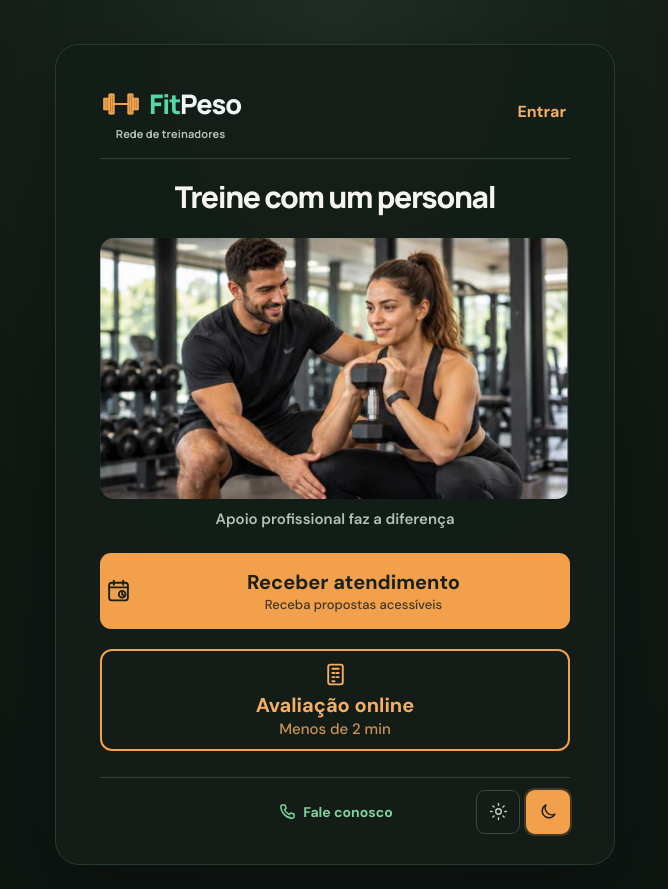
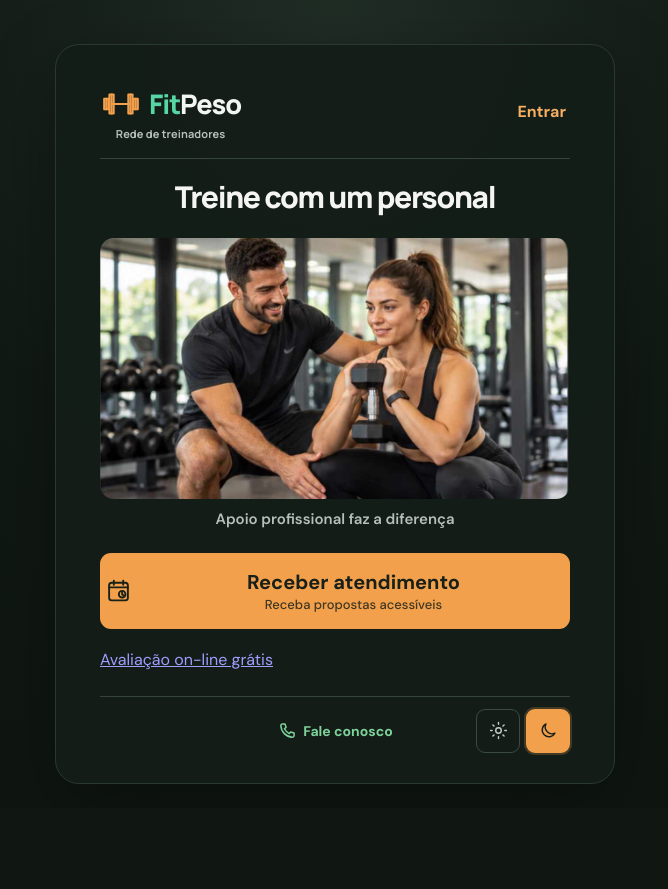
Before and after one commit to albertoapr/calculadoraimc, a Vue app: page / in a window 1280 px wide. Shown: the whole page, without its empty margins (305-973 px from the left). After the commit the page ends 808 px from the top, so only its background shows below. Built offline with nearby package versions, Linux system fonts and the light colour scheme.

Commit message:
Replace online assessment button with free assessment link

```diff
--- a/src/App.vue
+++ b/src/App.vue
@@ -2083,11 +2083,8 @@ async function sendResult() {
             <span class="home-action-copy"><strong>Receber atendimento</strong><small>Receba propostas acessíveis</small></span>
           </button>
         </div>
-        <div class="home-action">
-          <button class="secondary-button" type="button" @click="viewMode = 'assessment'">
-            <svg class="home-action-icon scale-button-icon" viewBox="0 0 24 24" aria-hidden="true"><rect x="5" y="2.5" width="14" height="19" rx="2"/><path d="M9 6.5h6M9 10.5h2m2 0h2m-6 4h2m2 0h2m-6 4h2"/></svg>
-            <span class="home-action-copy"><strong>Avaliação online</strong><small class="home-action-time">Menos de 2 min</small></span>
-          </button>
+        <div class="home-action home-assessment-link">
+          <a href="#avaliacao" @click.prevent="viewMode = 'assessment'">Avaliação on-line grátis</a>
         </div>
       </div>
 
```
